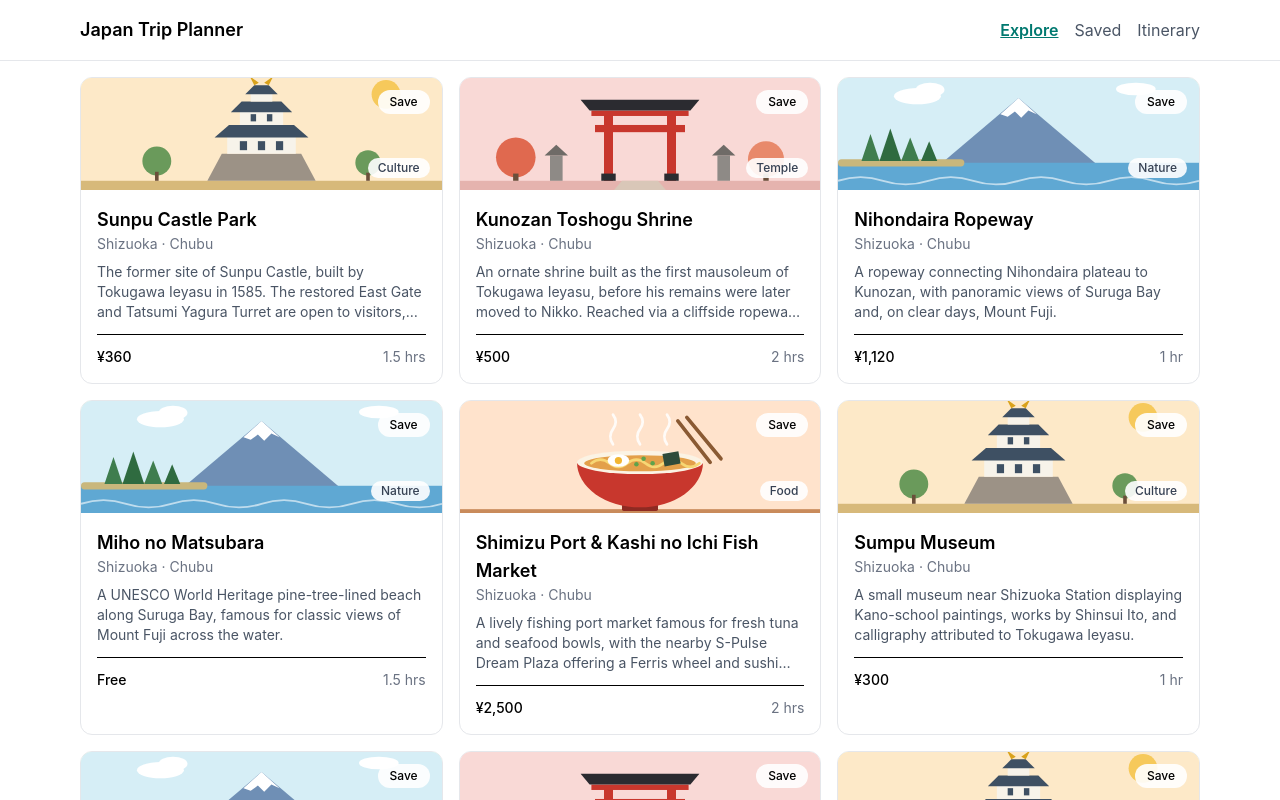
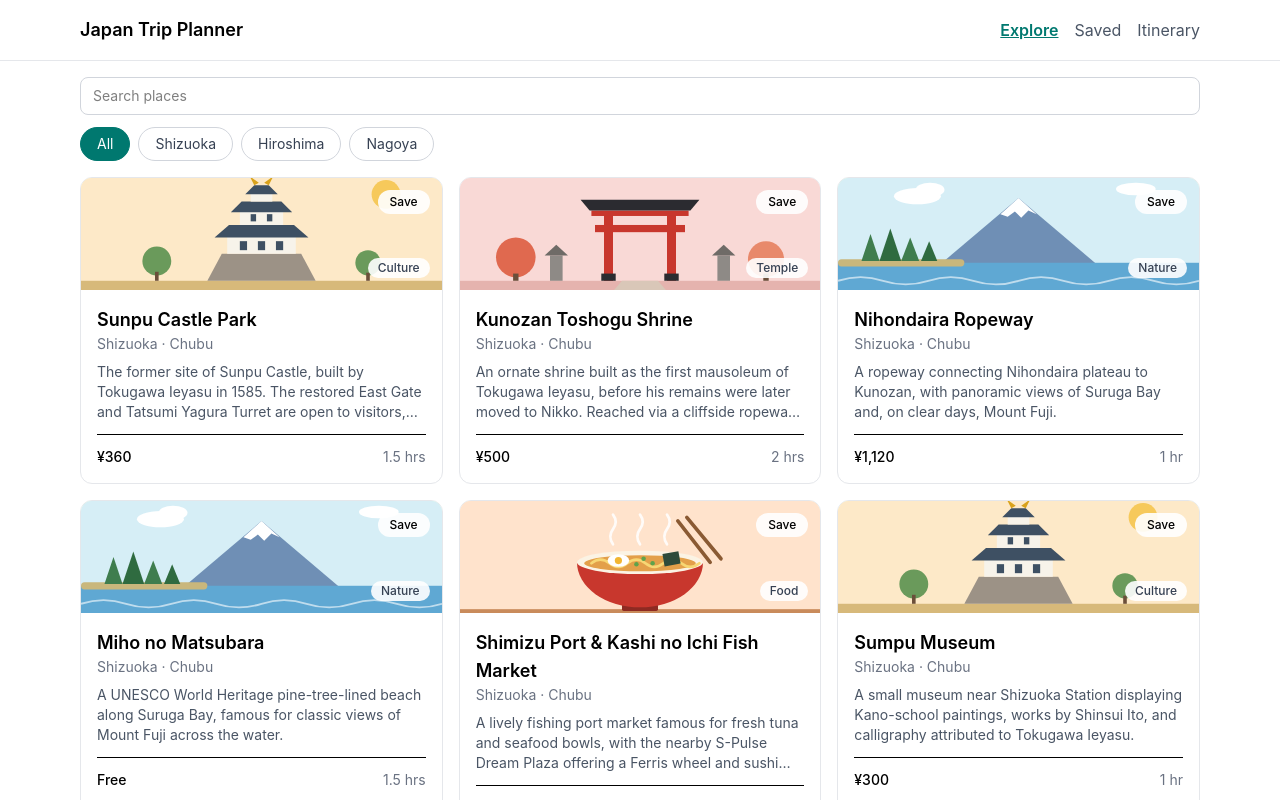
Before and after one commit to komaln26/japan-trip-planner, a React (Vite) app: page / in a window 1280 px wide. Shown: the top 800 px of the page. Built offline with nearby package versions, Linux system fonts and the light colour scheme.

Commit message:
Add city filter and search to Explore page

```diff
--- a/src/components/FilterPill.tsx
+++ b/src/components/FilterPill.tsx
@@ -1,7 +1,20 @@
 
-const FilterPill = () => {
+interface FilterPillProps {
+    label: string
+    isActive: boolean
+    onClick: () => void
+}
+
+
+const FilterPill = ({ label, isActive, onClick }: FilterPillProps) => {
     return (
-        <div>FilterPill</div>
+        <button type="button" onClick={onClick} aria-pressed={isActive}
+            className={`rounded-full border px-4 py-1.5 text-sm
+                 ${isActive
+                    ? 'border-teal-700 bg-teal-700 text-white'
+                    : 'border-gray-300 bg-white text-gray-700 hover:bg-gray-50'
+                }`}
+        >{label}</button>
     )
 }
 
--- a/src/pages/ExplorePage.tsx
+++ b/src/pages/ExplorePage.tsx
@@ -1,3 +1,5 @@
+import { useState } from "react"
+import FilterPill from "../components/FilterPill"
 import DestinationCard from "../components/DestinationCard"
 import { destinations } from "../data/destinations"
 import { useLocalStorage } from "../hooks/useLocalStorage"
@@ -5,6 +7,14 @@ import { useLocalStorage } from "../hooks/useLocalStorage"
 const ExplorePage = () => {
 
     const [savedIds, setSavedIds] = useLocalStorage<string[]>('saved-ids', [])
+    const [selectedCity, setSelectedCity] = useState('All')
+    const [query, setQuery] = useState('')
+    const cities = ['All', 'Shizuoka', 'Hiroshima', 'Nagoya']
+    const visibleDestinations = destinations.filter(
+        (d) =>
+            (selectedCity === 'All' || d.city === selectedCity) &&
+            d.name.toLowerCase().includes(query.toLowerCase())
+    )
     const toggleSave = (id: string) => {
         if (savedIds.includes(id)) {
             setSavedIds(savedIds.filter((savedId) => savedId !== id))
@@ -14,11 +24,33 @@ const ExplorePage = () => {
     }
 
     return (
-        <div className="mx-auto grid max-w-6xl grid-cols-1 gap-4 p-4 sm:grid-cols-2 lg:grid-cols-3">
-            {destinations.map((d) => (
-                <DestinationCard key={d.id} destination={d} isSaved={savedIds.includes(d.id)} onToggleSave={toggleSave} />
-            ))}
-        </div>
+        <main className="mx-auto max-w-6xl p-4">
+            <label htmlFor="search" className="sr-only">
+                Search places
+            </label>
+            <input
+                id="search"
+                type="search"
+                value={query}
+                onChange={(e) => setQuery(e.target.value)}
+                placeholder="Search places"
+                className="mb-3 w-full rounded-lg border border-gray-300 px-3 py-2 text-sm"
+            />
+            <div className="flex flex-wrap gap-2">
+                {cities.map((city) => (
+                    <FilterPill key={city} label={city} isActive={selectedCity === city} onClick={() => setSelectedCity(city)} />
+                ))}
+
+            </div>
+            {visibleDestinations.length === 0 && (
+                <p className="mt-4 text-gray-600">No places match your search</p>
+            )}
+            <div className="mt-4 grid grid-cols-1 gap-4 sm:grid-cols-2 lg:grid-cols-3">
+                {visibleDestinations.map((d) => (
+                    <DestinationCard key={d.id} destination={d} isSaved={savedIds.includes(d.id)} onToggleSave={toggleSave} />
+                ))}
+            </div>
+        </main>
     )
 }
 
```
